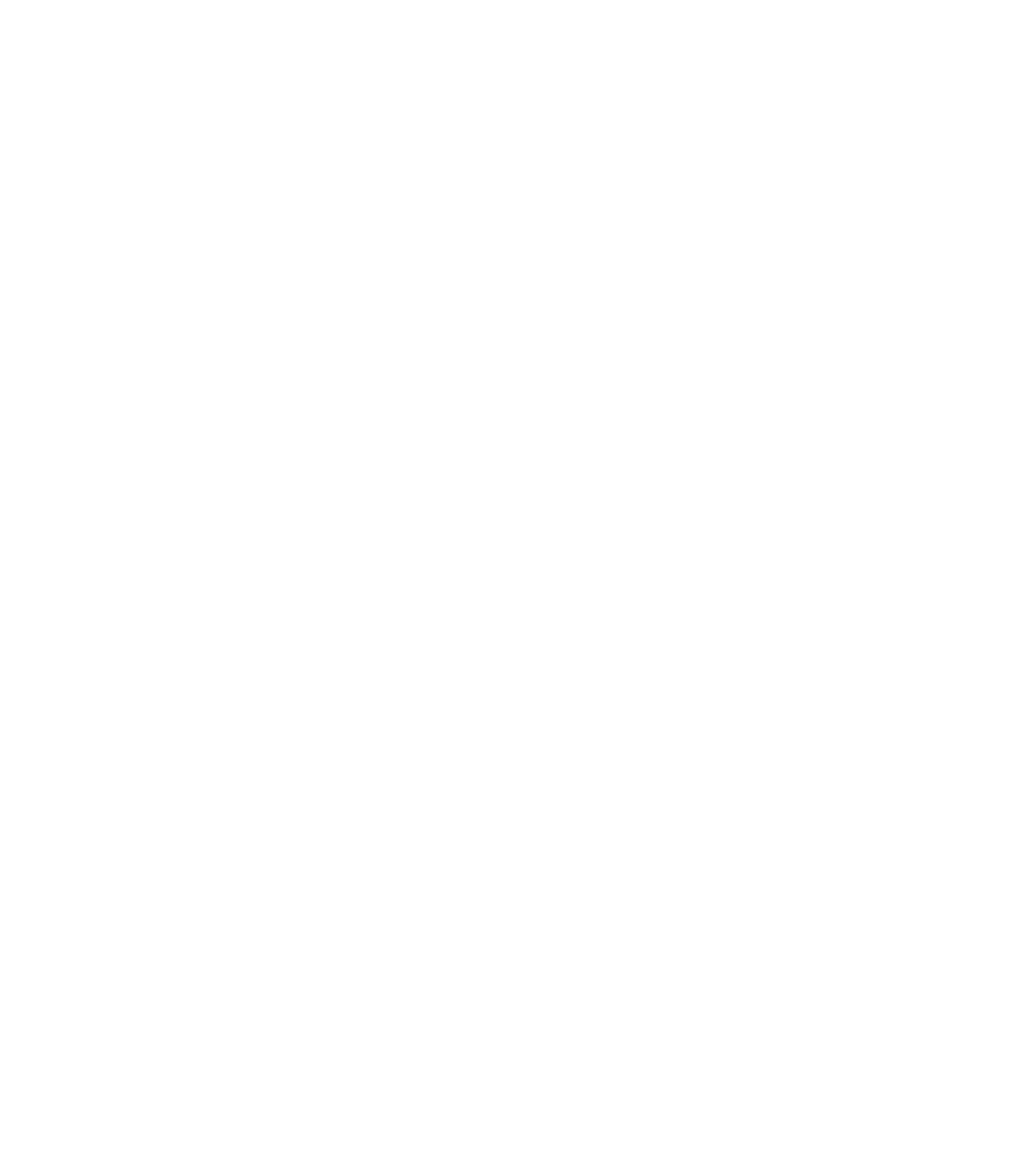
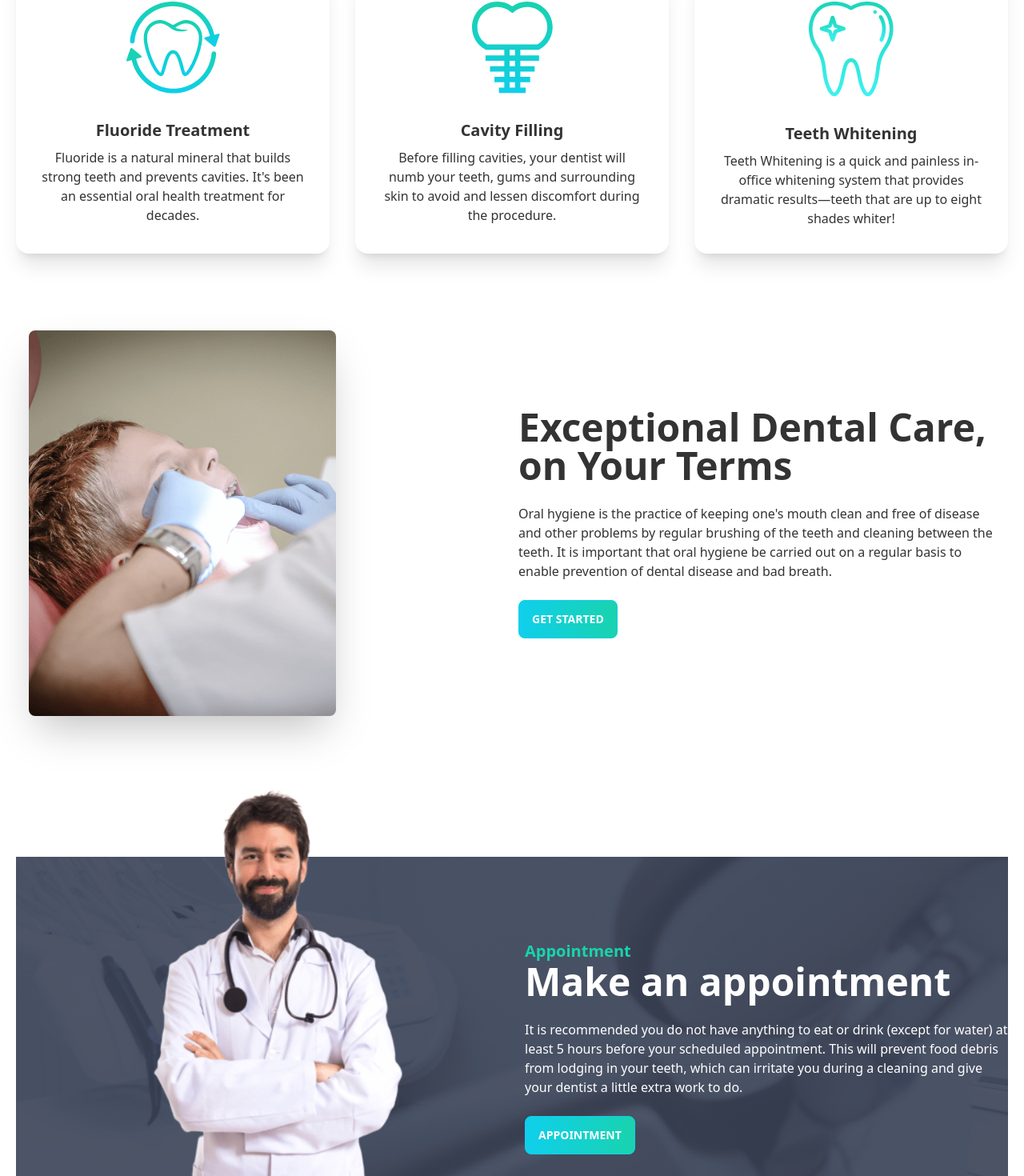
Before and after one commit to mizbauddintareq/smile-care, a React (Create React App) app: page / in a window 1280 px wide. Shown: the part 915-2385 px from the top of the page at 80% size. Before the commit the page ends 800 px from the top, so only its background shows below. Built offline with nearby package versions, Linux system fonts and the light colour scheme.

Commit message:
added service and appointment section

```diff
--- /dev/null
+++ b/src/Pages/Appointment/MakeAppointment/MakeAppointment.js
@@ -0,0 +1,35 @@
+import doctor from "../../../assets/images/doctor.png";
+import PrimaryButton from "../../../components/PrimaryButton";
+
+const MakeAppointment = () => {
+  return (
+    <div className="hero appointment-bg mt-20 lg:mt-40">
+      <div className="hero">
+        <div className="hero-content p-4 lg:p-0 flex-col lg:flex-row">
+          <img
+            src={doctor}
+            className="lg:w-1/2 -mt-36 hidden md:block"
+            alt="make-appointment"
+          />
+
+          <div>
+            <h4 className="text-xl font-bold text-secondary">Appointment</h4>
+            <h1 className="text-5xl font-bold text-white">
+              Make an appointment
+            </h1>
+            <p className="py-6 text-white">
+              It is recommended you do not have anything to eat or drink (except
+              for water) at least 5 hours before your scheduled appointment.
+              This will prevent food debris from lodging in your teeth, which
+              can irritate you during a cleaning and give your dentist a little
+              extra work to do.
+            </p>
+            <PrimaryButton name={"appointment"} />
+          </div>
+        </div>
+      </div>
+    </div>
+  );
+};
+
+export default MakeAppointment;
--- /dev/null
+++ b/src/Pages/Home/About/About.js
@@ -0,0 +1,33 @@
+import treatment from "../../../assets/images/treatment.png";
+const About = () => {
+  return (
+    <div className="hero mt-20">
+      <div className="hero-content flex-col lg:flex-row">
+        <div className="lg:w-1/2">
+          <img
+            src={treatment}
+            className="rounded-lg shadow-2xl lg:max-w-sm "
+            alt="banner-img"
+          />
+        </div>
+        <div className="lg:w-1/2">
+          <h1 className="text-5xl font-bold">
+            Exceptional Dental Care, on Your Terms
+          </h1>
+          <p className="py-6">
+            Oral hygiene is the practice of keeping one's mouth clean and free
+            of disease and other problems by regular brushing of the teeth and
+            cleaning between the teeth. It is important that oral hygiene be
+            carried out on a regular basis to enable prevention of dental
+            disease and bad breath.
+          </p>
+          <button className="btn text-white font-bold btn-primary bg-gradient-to-r from-primary to-secondary">
+            Get Started
+          </button>
+        </div>
+      </div>
+    </div>
+  );
+};
+
+export default About;
--- a/src/Pages/Home/Banner/Banner.js
+++ b/src/Pages/Home/Banner/Banner.js
@@ -1,4 +1,5 @@
 import bannerImg from "../../../assets/images/chair.png";
+import PrimaryButton from "../../../components/PrimaryButton";
 const Banner = () => {
   return (
     <div className="hero banner-bg">
@@ -20,9 +21,7 @@
             often hear the term used to mean a place where dental services are
             available at a lower cost than at a private practice.
           </p>
-          <button className="btn text-white font-bold btn-primary bg-gradient-to-r from-primary to-secondary">
-            Get Started
-          </button>
+          <PrimaryButton name={"Get Started"} />
         </div>
       </div>
     </div>
--- a/src/Pages/Home/Home/Home.js
+++ b/src/Pages/Home/Home/Home.js
@@ -1,11 +1,17 @@
+import MakeAppointment from "../../Appointment/MakeAppointment/MakeAppointment";
+import About from "../About/About";
 import Banner from "../Banner/Banner";
 import InfoCards from "../InfoCards/InfoCards";
+import Services from "../Services/Services";
 
 const Home = () => {
   return (
     <div className="mx-5">
       <Banner />
       <InfoCards />
+      <Services />
+      <About />
+      <MakeAppointment />
     </div>
   );
 };
--- a/src/Pages/Home/InfoCards/InfoCard.js
+++ b/src/Pages/Home/InfoCards/InfoCard.js
@@ -1,7 +1,7 @@
 const InfoCard = ({ data }) => {
   const { name, icon, description, bgClass } = data;
   return (
-    <div className={`card p-6 text-white card-side shadow-xl ${bgClass}`}>
+    <div className={`card p-6 text-white md:card-side shadow-xl ${bgClass}`}>
       <figure>
         <img src={icon} alt="card-icon" />
       </figure>
--- /dev/null
+++ b/src/Pages/Home/Services/Service.js
@@ -0,0 +1,16 @@
+const Service = ({ data }) => {
+  const { name, description, image } = data;
+  return (
+    <div className="card bg-base-100 shadow-xl">
+      <figure className="px-10 pt-10">
+        <img src={image} alt="service-img" className="rounded-xl" />
+      </figure>
+      <div className="card-body items-center text-center">
+        <h2 className="card-title">{name}</h2>
+        <p>{description}</p>
+      </div>
+    </div>
+  );
+};
+
+export default Service;
--- /dev/null
+++ b/src/Pages/Home/Services/Services.js
@@ -0,0 +1,47 @@
+import fluoride from "../../../assets/images/fluoride.png";
+import cavity from "../../../assets/images/cavity.png";
+import whitening from "../../../assets/images/whitening.png";
+import Service from "./Service";
+const Services = () => {
+  const serviceData = [
+    {
+      id: 1,
+      name: "Fluoride Treatment",
+      description:
+        "Fluoride is a natural mineral that builds strong teeth and prevents cavities. It's been an essential oral health treatment for decades.",
+      image: fluoride,
+    },
+    {
+      id: 2,
+      name: "Cavity Filling",
+      description:
+        "Before filling cavities, your dentist will numb your teeth, gums and surrounding skin to avoid and lessen discomfort during the procedure.",
+      image: cavity,
+    },
+    {
+      id: 3,
+      name: "Teeth Whitening",
+      description:
+        "Teeth Whitening is a quick and painless in-office whitening system that provides dramatic results—teeth that are up to eight shades whiter!",
+      image: whitening,
+    },
+  ];
+
+  return (
+    <div className="mt-20">
+      <div className="text-center">
+        <h4 className="uppercase text-xl font-bold text-secondary">
+          our services
+        </h4>
+        <h2 className="text-4xl">Services We Provide</h2>
+      </div>
+      <div className="grid grid-cols-1 md:grid-cols-2 lg:grid-cols-3 gap-8 mt-16">
+        {serviceData.map((service) => (
+          <Service key={service.id} data={service} />
+        ))}
+      </div>
+    </div>
+  );
+};
+
+export default Services;
--- /dev/null
+++ b/src/components/PrimaryButton.js
@@ -0,0 +1,9 @@
+const PrimaryButton = ({ name }) => {
+  return (
+    <button className="btn text-white font-bold btn-primary bg-gradient-to-r from-primary to-secondary">
+      {name}
+    </button>
+  );
+};
+
+export default PrimaryButton;
--- a/src/index.css
+++ b/src/index.css
@@ -8,3 +8,9 @@
   background-size: cover;
   background-position: center;
 }
+.appointment-bg {
+  background-image: url("../src/assets/images/appointment.png");
+  background-repeat: no-repeat;
+  background-size: cover;
+  background-position: center;
+}
```
Also changed, not shown: src/Pages/Appointment/Appointment/Appointment.js (added).
